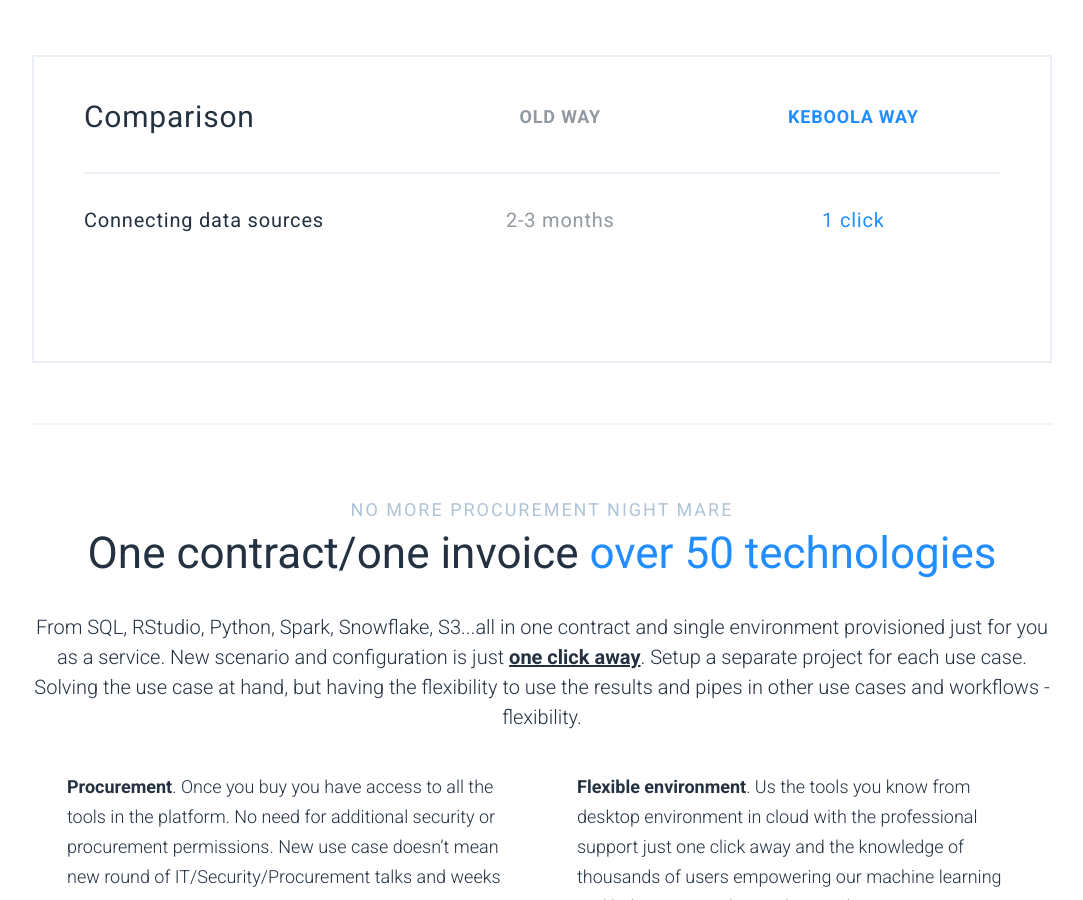
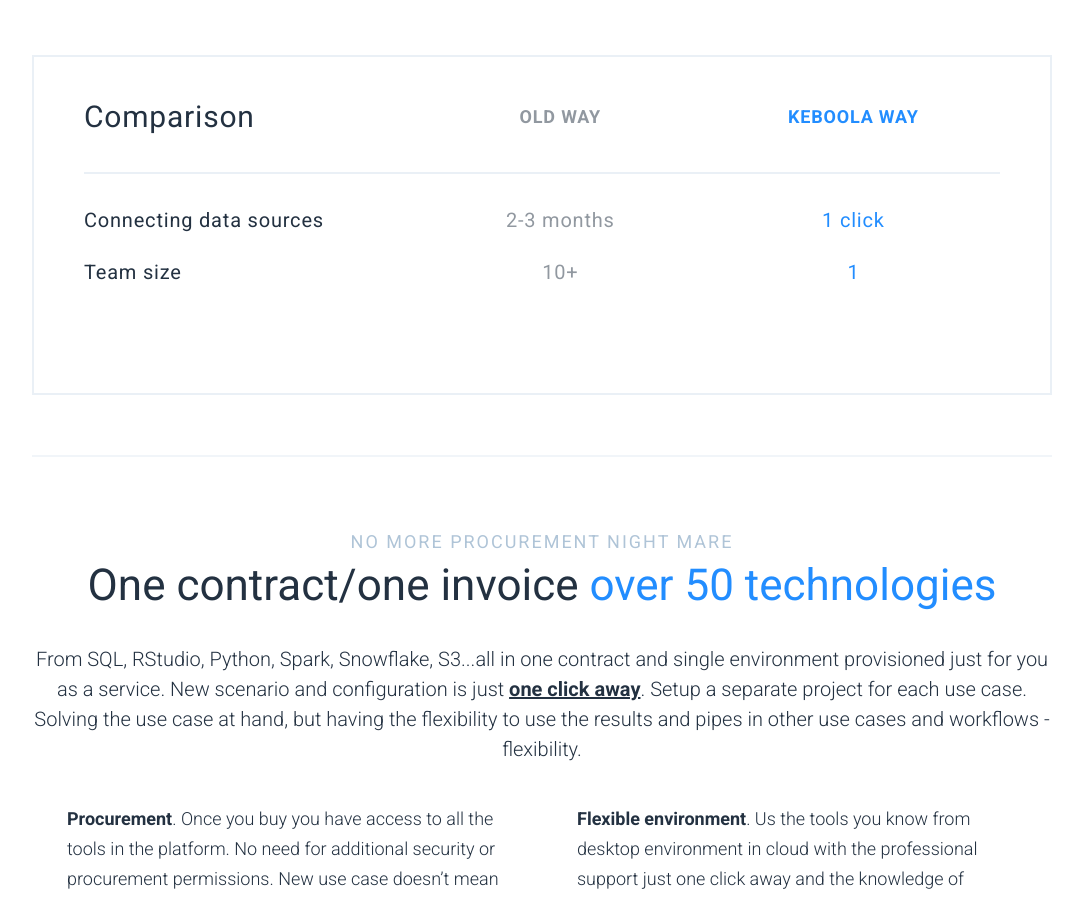
Before and after one commit to keboola/website, a Jekyll site: the page built from _product/product.md, in a window 1280 px wide and 900 px high, scrolled down 2508 px. Shown: the whole window, without its empty margins (98-1181 px from the left). Built offline with Jekyll 4.4.1, drawn with Linux system fonts in a browser that asks for light colours; nearby versions of some CDN libraries.

Commit message:
Update from Forestry.io - Updated product.md

```diff
--- a/_product/product.md
+++ b/_product/product.md
@@ -71,7 +71,9 @@
   - valueold: 2-3 months
     valuenew: 1 click
     name: Connecting data sources
-  - {}
+  - name: Team size
+    valueold: 10+
+    valuenew: '1'
   - {}
   - {}
   - {}
```
